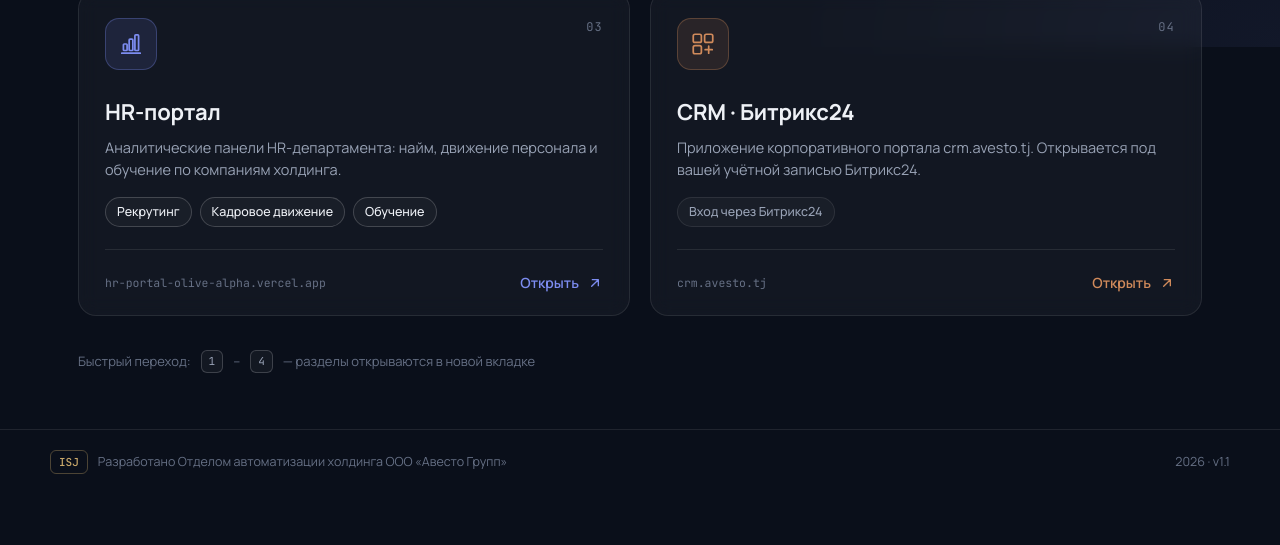
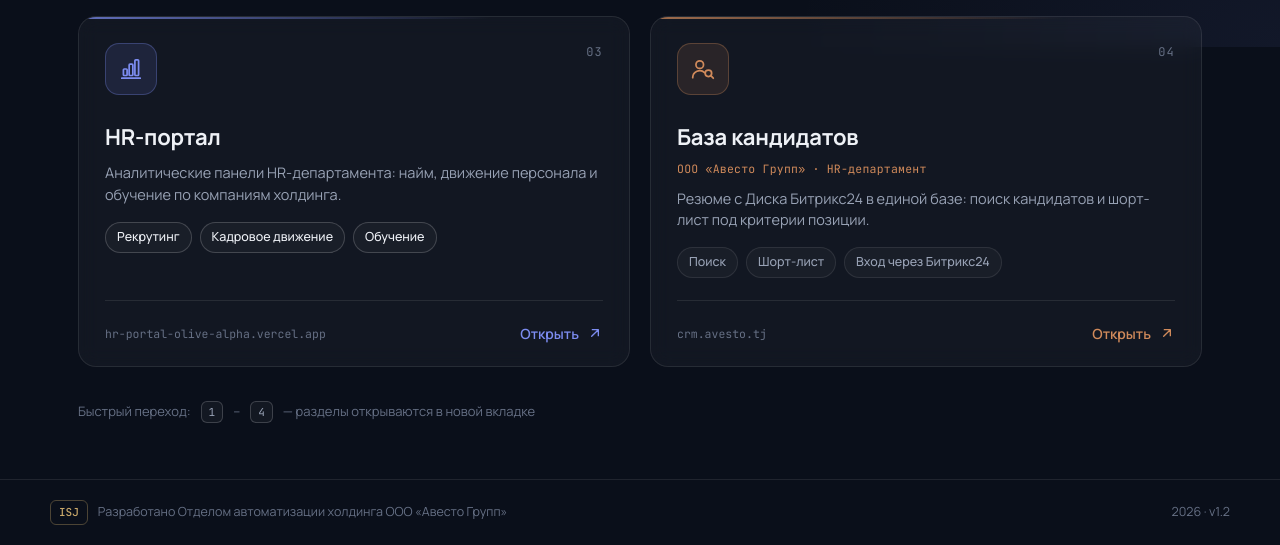
Before and after one commit to isosaid/portal-rukovodstva, a plain HTML site: page index.html in a window 1280 px wide. Shown: the part 753-1298 px from the top of the page. Before the commit the page ends 1247 px from the top, so only its background shows below. Drawn offline with Linux system fonts and the light colour scheme.

Commit message:
Раздел 04: «База кандидатов · ООО «Авесто Групп» · HR-департамент» вместо «CRM · Битрикс24»
Co-Authored-By: Claude Opus 5.5 <noreply@anthropic.com>
Claude-Session: https://claude.ai/code/session_01JKPEee1cxq4BebRLkwLgUL

```diff
--- a/index.html
+++ b/index.html
@@ -24,7 +24,7 @@
     --gold-soft:rgba(201,168,106,.14);
     --c1:#5FB3A3;   /* оргструктура */
     --c2:#7C8CF0;   /* HR-портал */
-    --c3:#D08A5B;   /* CRM */
+    --c3:#D08A5B;   /* база кандидатов */
     --c4:#B48CD8;   /* реестр юрлиц */
     --ok:#4FBF8B;
     --sans:"Manrope",-apple-system,BlinkMacSystemFont,"Segoe UI",Roboto,"Helvetica Neue",Arial,sans-serif;
@@ -90,7 +90,7 @@
   .lead{margin:0;font-size:17px;color:var(--muted);max-width:620px}
 
   /* ── карточки ── */
-  .grid{display:grid;grid-template-columns:repeat(2,1fr);gap:20px;padding-bottom:28px}
+  .grid{display:grid;grid-template-columns:repeat(2,1fr);grid-auto-rows:1fr;gap:20px;padding-bottom:28px}
   .card{
     --c:var(--gold);
     position:relative;display:flex;flex-direction:column;min-height:300px;
@@ -129,6 +129,7 @@
   }
   .icon svg{width:26px;height:26px}
   .num{font-family:var(--mono);font-size:12px;color:var(--faint);letter-spacing:.1em}
+  .sub{margin:-2px 0 10px;font-family:var(--mono);font-size:11.5px;letter-spacing:.02em;color:var(--c)}
   .card h2{margin:0 0 8px;font-size:22px;font-weight:700;letter-spacing:-.01em}
   .card p{margin:0;font-size:14.5px;color:var(--muted)}
   .chips{position:relative;z-index:2;display:flex;flex-wrap:wrap;gap:8px;margin:16px 0 22px}
@@ -164,7 +165,7 @@
   .isj i{font-style:normal;font-family:var(--mono);font-weight:500;font-size:11px;color:var(--gold);padding:3px 8px;border:1px solid rgba(201,168,106,.35);border-radius:6px}
 
   @media (max-width:760px){
-    .grid{grid-template-columns:1fr}
+    .grid{grid-template-columns:1fr;grid-auto-rows:auto}
     .card{min-height:0}
     .hero{padding:44px 0 30px}
   }
@@ -211,7 +212,7 @@
     <section class="hero">
       <div class="eyebrow">Единая точка входа</div>
       <h1>Управленческие системы <em>холдинга</em></h1>
-      <p class="lead">Структура, юрлица, персонал и CRM — четыре рабочих инструмента руководителя в одном меню. Выберите раздел.</p>
+      <p class="lead">Структура, юрлица, персонал и кандидаты — четыре рабочих инструмента руководителя в одном меню. Выберите раздел.</p>
     </section>
 
     <nav class="grid" aria-label="Разделы портала">
@@ -290,20 +291,21 @@
       <article class="card k-crm">
         <div class="top">
           <div class="icon" aria-hidden="true">
-            <svg viewBox="0 0 24 24" fill="none" stroke="currentColor" stroke-width="1.6" stroke-linecap="round" stroke-linejoin="round"><rect x="3" y="3" width="7.5" height="7.5" rx="1.6"/><rect x="13.5" y="3" width="7.5" height="7.5" rx="1.6"/><rect x="3" y="13.5" width="7.5" height="7.5" rx="1.6"/><path d="M17.25 14v6.5M14 17.25h6.5"/></svg>
+            <svg viewBox="0 0 24 24" fill="none" stroke="currentColor" stroke-width="1.6" stroke-linecap="round" stroke-linejoin="round"><circle cx="9" cy="8" r="3.5"/><path d="M2.5 20a6.5 6.5 0 0 1 11-4.7"/><circle cx="17" cy="16" r="3"/><path d="m19.2 18.2 2.3 2.3"/></svg>
           </div>
           <span class="num">04</span>
         </div>
-        <h2>CRM · Битрикс24</h2>
-        <p>Приложение корпоративного портала crm.avesto.tj. Открывается под вашей учётной записью Битрикс24.</p>
+        <h2>База кандидатов</h2>
+        <div class="sub">ООО «Авесто Групп» · HR-департамент</div>
+        <p>Резюме с Диска Битрикс24 в единой базе: поиск кандидатов и шорт-лист под критерии позиции.</p>
         <div class="chips">
-          <span class="chip">Вход через Битрикс24</span>
+          <span class="chip">Поиск</span><span class="chip">Шорт-лист</span><span class="chip">Вход через Битрикс24</span>
         </div>
         <div class="foot">
           <span class="host">crm.avesto.tj</span>
           <a class="go" data-key="4" target="_blank" rel="noopener"
              href="https://crm.avesto.tj/marketplace/app/72/"
-             aria-label="Открыть приложение в CRM">
+             aria-label="Открыть базу кандидатов">
             Открыть
             <svg viewBox="0 0 24 24" fill="none" stroke="currentColor" stroke-width="2" stroke-linecap="round" stroke-linejoin="round" aria-hidden="true"><path d="M7 17 17 7M8 7h9v9"/></svg>
           </a>
@@ -319,7 +321,7 @@
 <footer>
   <div class="wrap fbar">
     <span class="isj"><i>ISJ</i> Разработано Отделом автоматизации холдинга ООО «Авесто Групп»</span>
-    <span>2026 · v1.1</span>
+    <span>2026 · v1.2</span>
   </div>
 </footer>
 
```
Also changed, not shown: 1 other file.
